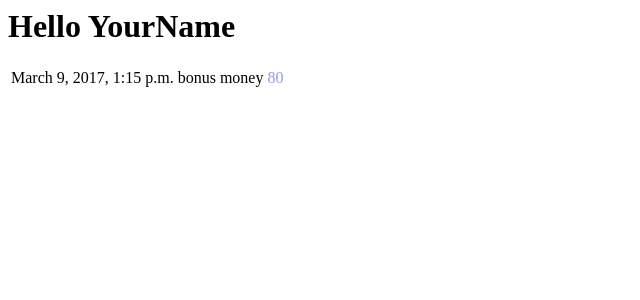
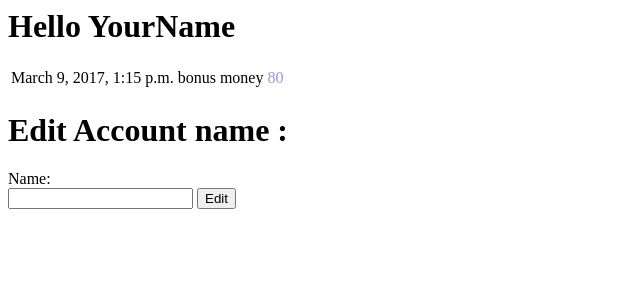
Before and after one commit to sovernut/account_tutorial, a Django app: a page that uses account/templates/account/detail.html in a window 1280 px wide. Shown: the top 300 px of the page, without its empty margins (0-640 px from the left). Run offline with Django 3.2, Linux system fonts and the light colour scheme; data comes from the database, SQL or seed files in the repository; both versions use the stored data as it was after the commit.

Commit message:
Tutorial 3 Edit Name

```diff
--- a/account/templates/account/detail.html
+++ b/account/templates/account/detail.html
@@ -10,3 +10,14 @@
     {% endif %}</tr>
 {% endfor %}
 </table>
+
+{# ------------------Edit Name------------------ #}
+
+<form action="{% url 'editname' account.id %}" method="post">
+{% csrf_token %}
+<h1>Edit Account name : </h1>
+Name:
+<br>
+<input type="text" class="textinput" name="name"/>
+<input type="submit" class="button" value="Edit" />
+</form>
--- a/account/urls.py
+++ b/account/urls.py
@@ -8,4 +8,5 @@ urlpatterns = [
     url(r'^(?P<account_id>[0-9]+)$', views.detail, name='detail'),
     url(r'^addaccount$', views.add_account, name='add_account'),
     url(r'^delaccount$', views.del_account, name='del_account'),
+    url(r'^editname/(?P<account_id>[0-9]+)$',views.editname,name='editname'),
 ]
--- a/account/views.py
+++ b/account/views.py
@@ -32,3 +32,14 @@ def del_account(request):
         a = Account.objects.get(id=get_id)
         a.delete()
     return HttpResponseRedirect(reverse('index'))
+
+def editname(request,account_id):
+    account = get_object_or_404(Account, pk=account_id)
+    try:
+        get_name = request.POST['name']
+    except:
+        error = 1
+    else:
+        account.account_name = get_name
+        account.save()
+    return HttpResponseRedirect(reverse('detail', args=(account_id,)))
```
Also changed, not shown: db.sqlite3.
